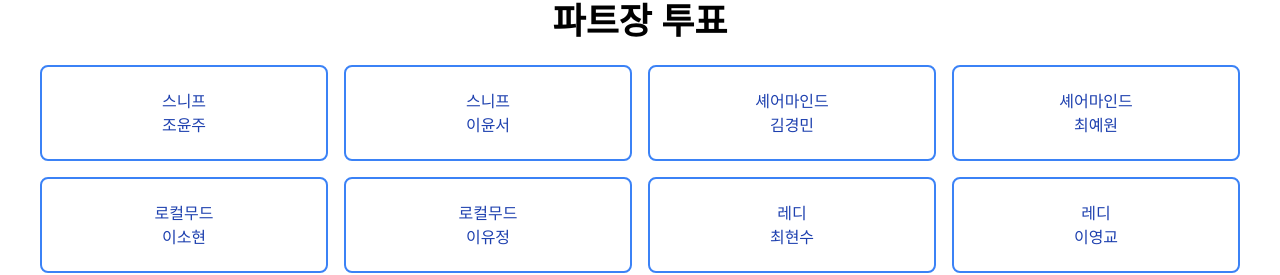
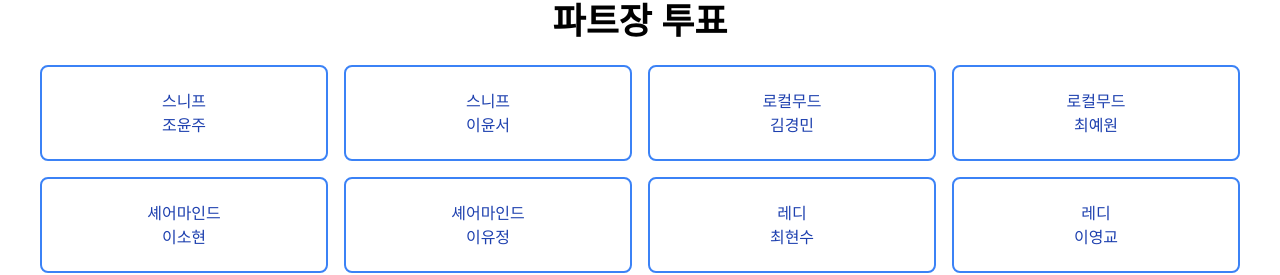
Before and after one commit to oooppq/react-vote-18th, a Next.js app: page /partvote in a window 1280 px wide. Shown: the part 144-419 px from the top of the page. Built offline with nearby package versions, Linux system fonts and the light colour scheme; no server answers.

Commit message:
chore: 오타수정

```diff
--- a/app/api/v1/demoday/votes/route.ts
+++ b/app/api/v1/demoday/votes/route.ts
@@ -33,16 +33,15 @@ export async function GET() {
   }
 }
 export async function POST(req: Request) {
-  const userInfo = await getSession();
   try {
     const body = await req.json();
 
     const token = req.headers.get('AUTHORIZATION');
-
+    console.log(token);
     if (!token){
             throw new Error('Invalid token');
     }
-    const res = await fetch(`${process.env.NEXT_PUBLIC_API_URL}/demoday/votes`, {
+    const res = await fetch(`${process.env.NEXT_PUBLIC_SERVER_URL}/demoday/votes`, {
       headers: {
         'Content-Type': 'application/json',
         'AUTHORIZATION': token
--- a/app/api/v1/part-leader/votes/route.ts
+++ b/app/api/v1/part-leader/votes/route.ts
@@ -45,7 +45,7 @@ export async function POST(req: Request) {
      throw new Error('Invalid token');
     }
 
-    const res = await fetch(`${process.env.NEXT_PUBLIC_API_URL}/part-leader/results?part=${part}`, {
+    const res = await fetch(`${process.env.NEXT_PUBLIC_SERVER_URL}/part-leader/votes?part=${part}`, {
 
       headers: {
         'Content-Type': 'application/json',
@@ -62,7 +62,7 @@ export async function POST(req: Request) {
       }
     });
   }else if(res.status === 403){
-    return new Response(JSON.stringify({ message: "You already voted" }), {
+    return new Response(JSON.stringify({ message: "Token expired" }), {
       status: 403,
       headers: {
         'Content-Type': 'application/json'
--- a/app/partvote/page.tsx
+++ b/app/partvote/page.tsx
@@ -20,10 +20,10 @@ const VOTE_ITEMS = [
 const VOTE_ITEMS2 = [
   { team: '스니프', name: '조윤주', id: 8 },
   { team: '스니프', name: '이윤서', id: 5 },
-  { team: '셰어마인드', name: '김경민', id: 1 },
-  { team: '셰어마인드', name: '최예원', id: 9 },
-  { team: '로컬무드', name: '이소현', id: 2 },
-  { team: '로컬무드', name: '이유정', id: 4 },
+  { team: '로컬무드', name: '김경민', id: 1 },
+  { team: '로컬무드', name: '최예원', id: 9 },
+  { team: '셰어마인드', name: '이소현', id: 2 },
+  { team: '셰어마인드', name: '이유정', id: 4 },
   { team: '레디', name: '최현수', id: 10 },
   { team: '레디', name: '이영교', id: 3 },
   { team: '갓챠', name: '이윤정', id: 6 },
--- a/app/partvote/result/page.tsx
+++ b/app/partvote/result/page.tsx
@@ -34,7 +34,6 @@ const page = () => {
         {voteResults.map((result: any) => (
           <div key={result.id} className="flex flex-col space-y-4">
             <VoteResultItem
-              number={String(result.id % 10)}
               name={result.name}
               teamname={result.part}
               votes={result.count}
```
